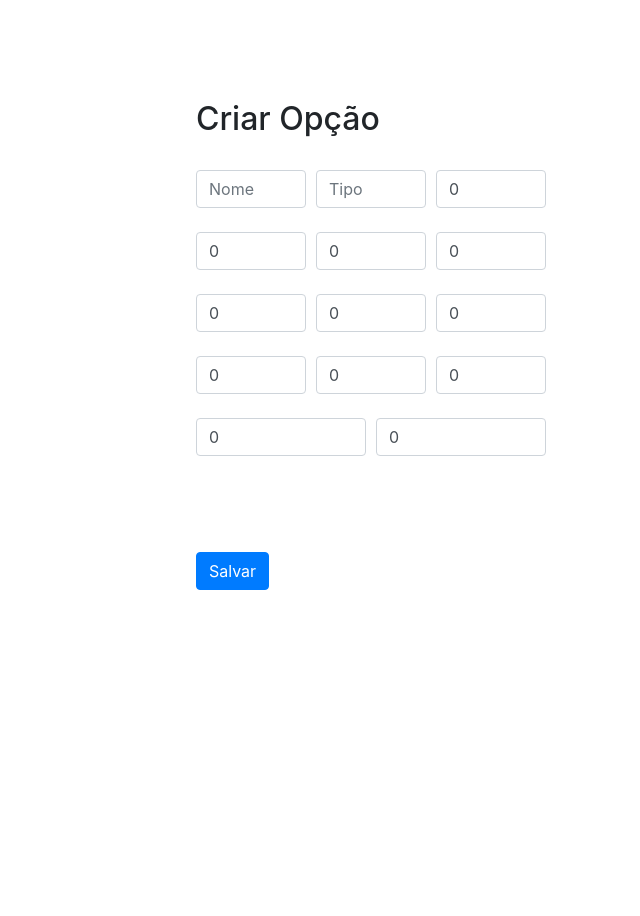
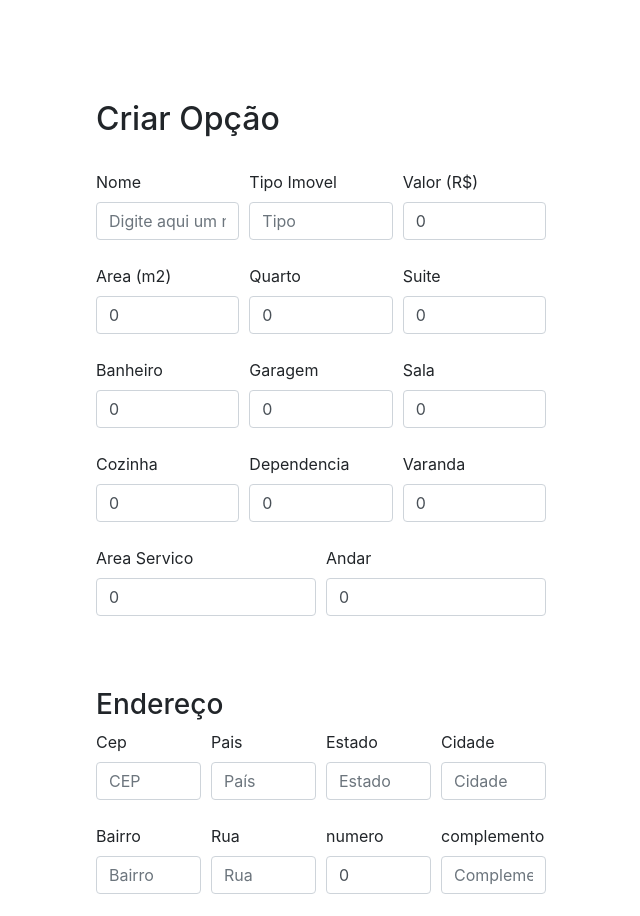
Before and after one commit to rosanacoutinho/fifty-web, an Angular app: page /novaopcao in a window 1280 px wide. Shown: the top 916 px of the page, without its empty margins (344-984 px from the left). Before the commit the page ends 800 px from the top, so only its background shows below. Built offline with nearby package versions, Linux system fonts and the light colour scheme.

Commit message:
finalizado login e cadastro

```diff
--- a/src/app/account/create-account/create-account.component.html
+++ b/src/app/account/create-account/create-account.component.html
@@ -39,6 +39,6 @@
     </label>
   </div>
   <br>
-  <button type="submit" class="btn btn-primary btn-block" [disabled]="form.form.invalid">Criar minha conta</button>
+  <button type="submit" class="btn btn-primary btn-block" >Criar minha conta</button>
 </div>
 </form>
--- a/src/app/account/login/login.component.html
+++ b/src/app/account/login/login.component.html
@@ -3,11 +3,11 @@
 <form (ngSubmit)="onSubmit()" #form="ngForm">
   <div class="form-group">
     <label>Creci</label>
-    <input class="form-control" type="creci" name="creci" id="creci" [(ngModel)]="login.creci" required />
+    <input class="form-control" type="creci" name="creci" id="creci" [(ngModel)]="user.creci" required />
   </div>
   <div class="form-group">
     <label>Senha</label>
-    <input class="form-control" type="password" name="password" id="password" [(ngModel)]="login.password" required />
+    <input class="form-control" type="password" name="password" id="password" [(ngModel)]="user.password" required />
   </div>
   <button type="submit" class="btn btn-primary btn-block" [disabled]="form.form.invalid">Entrar</button>
   <button type="button" class="btn btn-link btn-block" [routerLink]="['/create-account']">Criar conta</button>
--- a/src/app/account/login/login.component.ts
+++ b/src/app/account/login/login.component.ts
@@ -8,7 +8,8 @@ import { Router } from '@angular/router';
   styleUrls: ['./login.component.css']
 })
 export class LoginComponent implements OnInit {
-  login = {
+  user = {
+    idUsuario:'',
     creci: '',
     password: ''
   };
@@ -24,15 +25,13 @@ export class LoginComponent implements OnInit {
   }
 
   onSubmit(){
-     try{
-      const result =  this.accountService.login(this.login);
-      console.log(result)
-      //console.log("Login efetuado:");
-      //console.log(result);//os dados do usuario nao estao volta do pra ca!
-      //navego para a rota vazia novamente
-      this.router.navigate(['']);
-    } catch (error) {
-       console.error(error);
-     }
+    const result =  this.accountService.login(this.user).subscribe({
+      next: (response) => { this.user.idUsuario = response.id,
+                    this.router.navigate(['/home']);
+       },
+      error: (err) => {
+      console.error(err);
+      alert("Usuário não cadastrado" );}
+    });
   }
 }
--- a/src/app/account/shared/account.service.ts
+++ b/src/app/account/shared/account.service.ts
@@ -14,15 +14,14 @@ export class AccountService {
 
   creciValido: boolean = false;
 
-  login(user: any)  {
+  login(user: any) : Observable<any>   {
       const url = `${environment.api}/senhas/validar`;
       const body = { creci: user.creci,
                       senha: user.password
         };
 
-      this.http.post(url, body).subscribe(
-        response => { console.log(response);}
-      );
+      const result = this.http.post<any>(url, body);
+      return result;
   }
 
 
@@ -31,7 +30,7 @@ export class AccountService {
     return result;
   }
 
-  createAccount(account: any) {
+  createAccount(account: any) : Observable<any> {
     const url = `${environment.api}/corretores`;
       const body = {
         id: null,
@@ -42,7 +41,7 @@ export class AccountService {
         senha: account.senha,
         };
 
-    return this.http.post(url, body);
+    return this.http.post<any>(url, body);
   }
 
   getAuthorizationToken() {
--- a/src/app/app-routing.module.ts
+++ b/src/app/app-routing.module.ts
@@ -22,6 +22,7 @@ const routes: Routes = [
     children: [
       {path: '', redirectTo: 'login', pathMatch: 'full'},
       {path:"login", component: LoginComponent},
+      {path:"home", component: HomeComponent},
       {path:"create-account", component: CreateAccountComponent},
       {path:"listaopcao", component: OpcaoListComponent},
       {path:"novaopcao", component: OpcaoFormComponent},
--- a/src/app/home/home.component.html
+++ b/src/app/home/home.component.html
@@ -5,7 +5,7 @@
 <br>
 
 <div class="row">
-  <div class="col-sm-2 mb-3 mb-sm-0">
+  <div class="col-sm-5 mb-3 mb-sm-0">
     <div class="card" style="width: 18rem;">
         <div class="card-body"  [routerLink]="['/listaopcao']">
           <h5 class="card-title">Buscar a partir das minhas opções</h5>
--- a/src/app/opcao-form/opcao-form.component.css
+++ b/src/app/opcao-form/opcao-form.component.css
@@ -1,3 +1,3 @@
 form {
-    padding: 0% 0% 10% 30%;
+    padding: 0% 0% 10% 10%;
 }
--- a/src/app/opcao-form/opcao-form.component.html
+++ b/src/app/opcao-form/opcao-form.component.html
@@ -3,92 +3,116 @@
     <br>
     <div class="form-row">
       <div class="col">
-        <input type="text" class="form-control" name="nomeOpcao" [(ngModel)]="opcao.nomeOpcao" placeholder="Nome">
+        <label>Nome</label>
+        <input type="text" class="form-control" name="nomeOpcao" [(ngModel)]="opcao.nomeOpcao" placeholder="Digite aqui um nome para identificar sua opcao">
       </div>
       <div class="col">
+        <label>Tipo Imovel</label>
         <input type="text" class="form-control" name="tipo" [(ngModel)]="opcao.tipo" placeholder="Tipo">
       </div>
       <div class="col">
+        <label>Valor (R$)</label>
         <input type="text" class="form-control" name="valor" [(ngModel)]="opcao.valor" placeholder="Valor">
       </div>
     </div>
     <br>
     <div class="form-row">
         <div class="col">
+          <label>Area (m2)</label>
           <input type="text" class="form-control" name="area" [(ngModel)]="opcao.area" placeholder="Area">
         </div>
         <div class="col">
+          <label>Quarto</label>
           <input type="text" class="form-control" name="quarto" [(ngModel)]="opcao.quarto" placeholder="Quarto">
         </div>
         <div class="col">
+          <label>Suite</label>
           <input type="text" class="form-control" name="suite" [(ngModel)]="opcao.suite" placeholder="Suíte">
         </div>
       </div>
       <br>
       <div class="form-row">
           <div class="col">
+            <label>Banheiro</label>
             <input type="text" class="form-control" name="banheiro" [(ngModel)]="opcao.banheiro" placeholder="Banheiro">
           </div>
           <div class="col">
+            <label>Garagem</label>
             <input type="text" class="form-control" name="vagaGaragem" [(ngModel)]="opcao.vagaGaragem" placeholder="Vaga">
           </div>
           <div class="col">
+            <label>Sala</label>
             <input type="text" class="form-control" name="sala" [(ngModel)]="opcao.sala" placeholder="sala">
           </div>
         </div>
         <br>
         <div class="form-row">
             <div class="col">
+              <label>Cozinha</label>
               <input type="text" class="form-control" name="cozinha" [(ngModel)]="opcao.cozinha" placeholder="Cozinha">
             </div>
             <div class="col">
+              <label>Dependencia</label>
               <input type="text" class="form-control" name="dependencia" [(ngModel)]="opcao.dependencia" placeholder="Dependência">
             </div>
             <div class="col">
+              <label>Varanda</label>
               <input type="text" class="form-control" name="varanda" [(ngModel)]="opcao.varanda" placeholder="Varanda">
             </div>
           </div>
     <br>
     <div class="form-row">
         <div class="col">
+          <label>Area Servico</label>
           <input type="text" class="form-control" name="areaServico" [(ngModel)]="opcao.areaServico" placeholder="Area de serviço">
         </div>
         <div class="col">
+          <label>Andar</label>
           <input type="text" class="form-control" name="andar" [(ngModel)]="opcao.andar" placeholder="Andar">
         </div>
       </div>
     <br>
     <br>
     <br>
- <!--   <div class="form-row">
+    <h3>Endereço</h3>
+   <div class="form-row">
         <div class="col">
-            <input type="text" class="form-control" name="cep" placeholder="CEP">
+           <label>Cep</label>
+            <input type="text" class="form-control" name="cep" [(ngModel)]="opcao.endereco.cep" placeholder="CEP">
           </div>
         <div class="col">
-          <input type="text" class="form-control" name="pais" placeholder="País">
+          <label>Pais</label>
+          <input type="text" class="form-control" name="pais" [(ngModel)]="opcao.endereco.pais" placeholder="País">
         </div>
         <div class="col">
-          <input type="text" class="form-control" name="estado" placeholder="Estado">
+          <label>Estado</label>
+          <input type="text" class="form-control" name="estado" [(ngModel)]="opcao.endereco.estado"  placeholder="Estado">
         </div>
         <div class="col">
-            <input type="text" class="form-control" name="cidade" placeholder="Cidade">
+          <label>Cidade</label>
+            <input type="text" class="form-control" name="cidade" [(ngModel)]="opcao.endereco.cidade" placeholder="Cidade">
           </div>
       </div>
       <br>
       <div class="form-row">
           <div class="col">
-            <input type="text" class="form-control" name="bairro" placeholder="Bairro">
+            <label>Bairro</label>
+            <input type="text" class="form-control" name="bairro" [(ngModel)]="opcao.endereco.bairro" placeholder="Bairro">
           </div>
           <div class="col">
-            <input type="text" class="form-control" name="rua" placeholder="Rua">
+            <label>Rua</label>
+            <input type="text" class="form-control" name="rua" [(ngModel)]="opcao.endereco.rua" placeholder="Rua">
           </div>
           <div class="col">
-            <input type="text" class="form-control" name="numero" placeholder="Número">
+            <label>numero</label>
+            <input type="text" class="form-control" name="numero" [(ngModel)]="opcao.endereco.numero" placeholder="Número">
           </div>
           <div class="col">
-              <input type="text" class="form-control" name="complemento" placeholder="Complemento">
+            <label>complemento</label>
+              <input type="text" class="form-control" name="complemento" [(ngModel)]="opcao.endereco.complemento" placeholder="Complemento">
             </div>
-        </div> -->
+        </div>
     <br>
     <button class="btn btn-primary" type="submit">Salvar</button>
+
   </form>
--- a/src/app/opcao-form/opcao-form.component.ts
+++ b/src/app/opcao-form/opcao-form.component.ts
@@ -20,14 +20,14 @@ export class OpcaoFormComponent implements OnInit{
   area: 0,
   quarto: 0,
   endereco: {
-    cep: '202020202',
-    pais:'Brasil',
-    estado:'Rio de Janeiro',
-    cidade: 'Rio',
-    bairro:'Copa',
-    rua:'Barata',
-    numero: 12,
-    complemento: 'apto',
+    cep: '',
+    pais:'',
+    estado:'',
+    cidade: '',
+    bairro:'',
+    rua:'',
+    numero: 0,
+    complemento: '',
   },
   suite: 0,
   banheiro: 0,
```
Also changed, not shown: src/app/account/create-account/create-account.component.ts (+15 -15 lines), src/app/opcao-list/opcao-list.component.html (+20 -3 lines).
